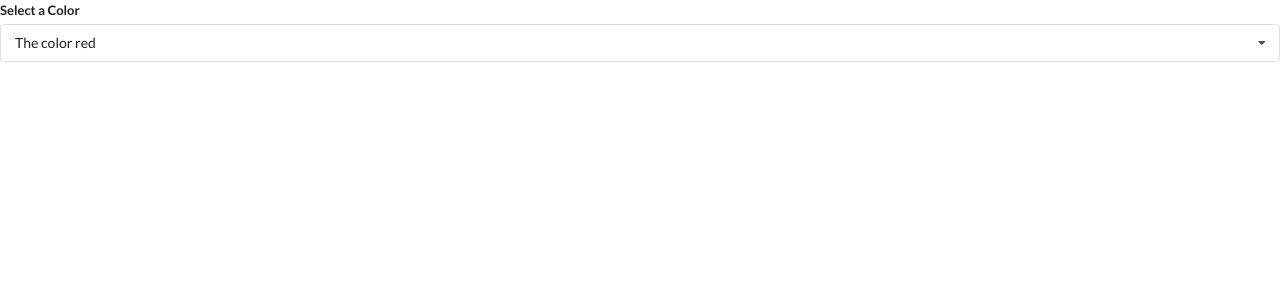
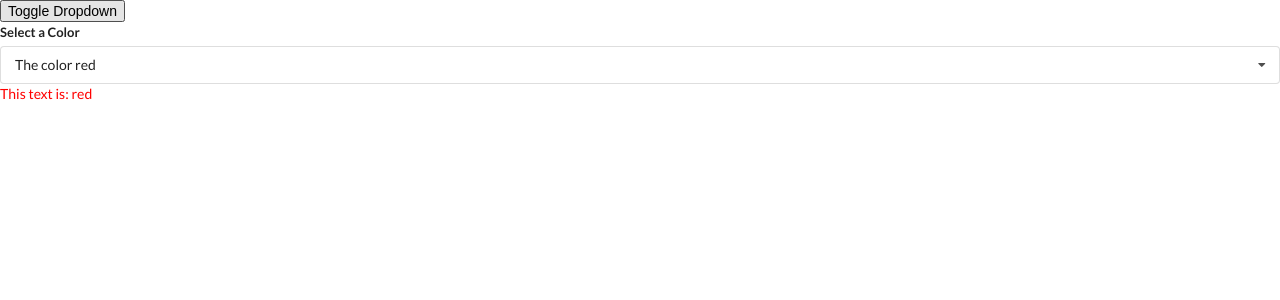
Before and after one commit to ThermoDev/Widgets, a React (Create React App) app: page / in a window 1280 px wide. Shown: the top 300 px of the page. Built offline with nearby package versions, Linux system fonts and the light colour scheme.

Commit message:
Created Toggle Dropdown and Fixed Event Listeners
- Created the Toggle Dropdown Button
- Created 'click' event listener
- Check if ref element target the target element, this ensures that setOpen(false) is only called from the body

```diff
--- a/src/App.js
+++ b/src/App.js
@@ -35,16 +35,23 @@ const options = [
 
 const App = () => {
   const [selected, setSelected] = useState(options[0]);
+  const [showDropdown, setShowDropdown] = useState(true);
 
   return (
     <div>
+      <button onClick={() => setShowDropdown(!showDropdown)}>
+        Toggle Dropdown
+      </button>
+
       {/* <Accordion items={items} /> */}
       {/* <Search /> */}
-      <Dropdown
-        selected={selected}
-        onSelectedChange={setSelected}
-        options={options}
-      />
+      {showDropdown ? (
+        <Dropdown
+          selected={selected}
+          onSelectedChange={setSelected}
+          options={options}
+        />
+      ) : null}
     </div>
   );
 };
--- a/src/components/Dropdown.js
+++ b/src/components/Dropdown.js
@@ -1,7 +1,30 @@
-import React, { useState } from 'react';
+import React, { Fragment, useEffect, useRef, useState } from 'react';
 
 const Dropdown = ({ options, selected, onSelectedChange }) => {
   const [open, setOpen] = useState(false);
+  const ref = useRef();
+
+  useEffect(() => {
+    const onBodyClick = (event) => {
+      // Check if ref element contains the event target element
+      if (ref.current.contains(event.target)) {
+        return;
+      }
+
+      setOpen(false);
+    };
+
+    // addEventListeners called first,
+    // Then, React Event Listeners are bubbled up the DOM
+    document.body.addEventListener('click', onBodyClick, { capture: true });
+
+    // Call cleanup function, remove event listener
+    return () => {
+      document.body.removeEventListener('click', onBodyClick, {
+        capture: true,
+      });
+    };
+  }, []);
 
   const renderedOptions = options.map((option) => {
     if (option.value === selected.value) {
@@ -18,8 +41,10 @@ const Dropdown = ({ options, selected, onSelectedChange }) => {
       </div>
     );
   });
+
   return (
-    <div className="ui form">
+    <Fragment>
+      <div ref={ref} className="ui form">
         <div className="field">
           <label className="label">Select a Color</label>
           <div
@@ -34,6 +59,10 @@ const Dropdown = ({ options, selected, onSelectedChange }) => {
           </div>
         </div>
       </div>
+      <div style={{ color: `${selected.value}` }}>
+        This text is: {`${selected.value}`}
+      </div>
+    </Fragment>
   );
 };
 
```
Lines whose indentation alone changed are shown as unchanged.
